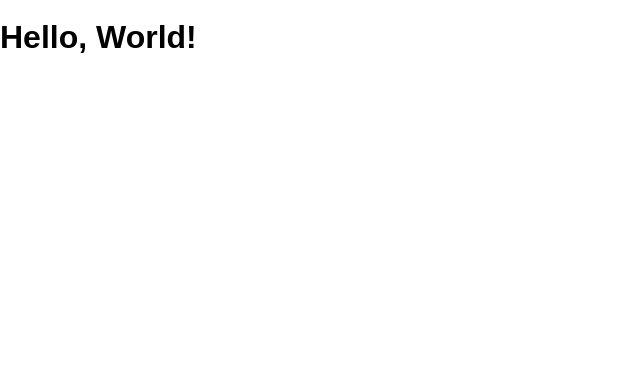
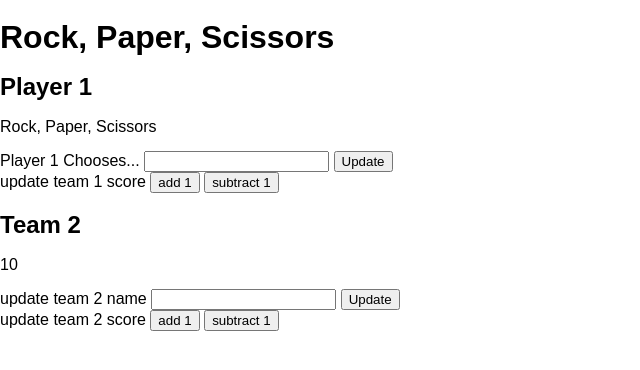
Before and after one commit to uncrownedthrone/pt-rock-paper-scissors, a website: page public/index.html in a window 1280 px wide. Shown: the whole page, without its empty margins (0-640 px from the left). Drawn offline with Linux system fonts and the light colour scheme.

Commit message:
started rps game

```diff
--- a/public/index.html
+++ b/public/index.html
@@ -1,14 +1,55 @@
 <!DOCTYPE html>
 <html>
-  <head lang="en">
-    <meta charset="UTF-8">
-    <meta name="viewport" content="width=device-width, initial-scale=1">
-    <title>Rock Paper Scissors</title>
-    <link rel="shortcut icon" href="/favicon.ico">
-    <link rel="stylesheet" href="/screen.css">
-  </head>
-  <body>
-    <h1 class='hello-world'></h1>
-    <script src="/main.js" charset="utf-8"></script>
-  </body>
+	<head lang="en">
+		<meta charset="UTF-8" />
+		<meta name="viewport" content="width=device-width, initial-scale=1" />
+		<title>Rock, Paper, Scissors</title>
+		<link rel="shortcut icon" href="/favicon.ico" />
+		<link rel="stylesheet" href="/screen.css" />
+	</head>
+	<body>
+		<h1>Rock, Paper, Scissors</h1>
+		<section class="players">
+			<section class="player one">
+				<section>
+					<h2 class="player-one-name">Player 1</h2>
+					<p class="player-one-choice">Rock, Paper, Scissors</p>
+				</section>
+				<section>
+					<section>
+						Player 1 Chooses...
+						<!-- add r, p, and s here -->
+						<input type="text" class="team-1-input" />
+						<button class="update-team-1-name">Update</button>
+					</section>
+					<section>
+						update team 1 score
+						<button class="team-1-add-1-button">add 1</button>
+						<button class="team-1-subtract-1-button">subtract 1</button>
+					</section>
+				</section>
+			</section>
+			<section class="team two">
+				<section>
+					<h2 class="team-2-name">Team 2</h2>
+					<p class="team-2-score">10</p>
+				</section>
+
+				<section>
+					<section>
+						update team 2 name
+						<input type="text" class="team-2-input" />
+						<button class="update-team-2-name">Update</button>
+					</section>
+					<section>
+						update team 2 score
+						<button class="team-2-add-1-button">add 1</button>
+						<button class="team-2-subtract-1-button">subtract 1</button>
+					</section>
+				</section>
+			</section>
+		</section>
+
+		<script src="/main.js" charset="utf-8"></script>
+	</body>
 </html>
--- a/public/main.js
+++ b/public/main.js
@@ -1,7 +1,8 @@
 const main = () => {
-  if (document.querySelector('h1.hello-world')) {
-    document.querySelector('h1.hello-world').textContent = 'Hello, World!'
-  }
-}
+	if (document.querySelector('h1.hello-world')) {
+		document.querySelector('h1.hello-world').textContent =
+			'Rock, Paper, Scissors!';
+	}
+};
 
-document.addEventListener('DOMContentLoaded', main)
+document.addEventListener('DOMContentLoaded', main);
```
Also changed, not shown: public/screen.css (+4 -4 lines).
